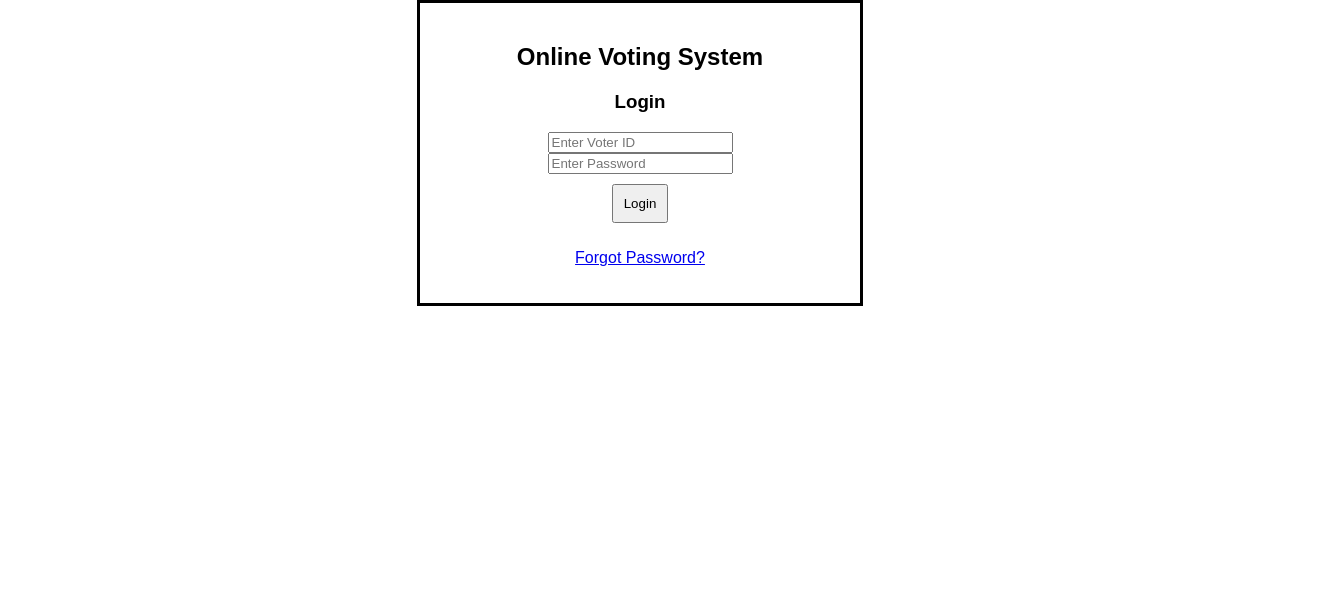
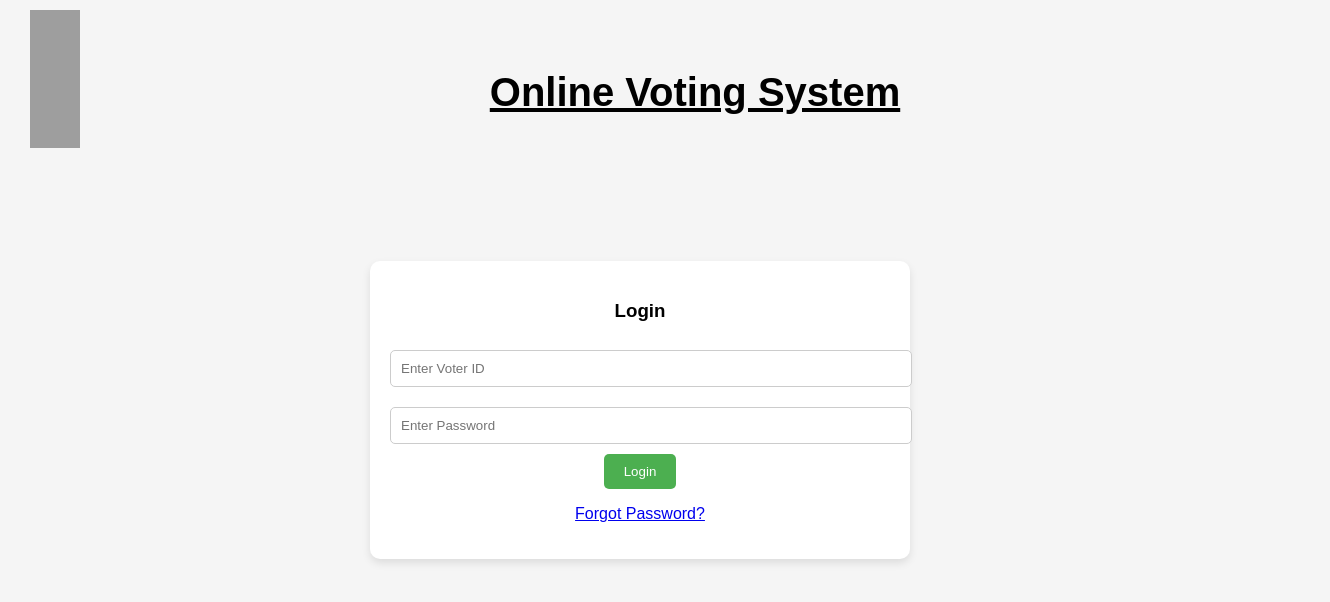
Before and after one commit to simonijain2/onlinevotingsystem, a plain HTML site: page index.html in a window 1280 px wide. Shown: the whole page, 1330 px wide, since content can reach past the window. Drawn offline with Linux system fonts and the light colour scheme; grey boxes are pictures that could not be loaded.

Commit message:
index.html

```diff
--- a/index.html
+++ b/index.html
@@ -5,21 +5,99 @@
     <meta name="viewport" content="width=device-width, initial-scale=1.0">
     <title>Online Voting System</title>
     <style>
+        /* General Styles */
         body {
             font-family: Arial, sans-serif;
+            margin: 0;
+            padding: 0;
+            height: 100vh;
+            background-color: #f5f5f5;
+            display: flex;
+            flex-direction: column;
+            justify-content: center;
+            align-items: center;
             text-align: center;
-            border: 3px solid black;
+        }
+
+        /* Header with Flag and Title */
+        header {
+            position: absolute;
+            top: 10px;
+            left: 10px;
+            display: flex;
+            justify-content: space-between;
+            width: 100%;
+            padding: 0 20px;
+        }
+
+        header img {
+            width: 50px;  /* India Flag Size */
+            height: auto;
+        }
+
+        h2 {
+            font-size: 2.5em;
+            text-decoration: underline; /* Underline the title */
+            margin-top: 60px; /* Space from top */
+        }
+
+        /* Container Styles */
+        .container {
+            margin-top: 20px;
             padding: 20px;
-            max-width: 400px;
-            margin: auto;
+            background-color: white;
+            border-radius: 10px;
+            box-shadow: 0 4px 8px rgba(0, 0, 0, 0.1);
+            width: 100%;
+            max-width: 500px;
         }
+
         .hidden { display: none; }
-        .container { margin-top: 20px; }
-        button { margin: 10px; padding: 10px; cursor: pointer; }
+
+        /* Input Styles */
+        input[type="text"], input[type="password"], input[type="email"] {
+            width: 100%;
+            padding: 10px;
+            margin: 10px 0;
+            border: 1px solid #ccc;
+            border-radius: 5px;
+        }
+
+        button {
+            background-color: #4CAF50;
+            color: white;
+            padding: 10px 20px;
+            border: none;
+            border-radius: 5px;
+            cursor: pointer;
+        }
+
+        button:hover {
+            background-color: #45a049;
+        }
+
+        /* Responsive Styling */
+        @media screen and (max-width: 600px) {
+            h2 {
+                font-size: 1.8em;
+            }
+            body {
+                font-size: 14px;
+                padding: 10px;
+            }
+        }
+
     </style>
 </head>
 <body>
-    <h2>Online Voting System</h2>
+    <!-- Header with India Flag -->
+    <header>
+        <img src="https://upload.wikimedia.org/wikipedia/en/4/41/Flag_of_India.svg" alt="India Flag">
+        <h2>Online Voting System</h2>
+        <div></div> <!-- Space on the right for symmetry -->
+    </header>
+
+    <!-- Login Page -->
     <div id="loginPage" class="container">
         <h3>Login</h3>
         <input type="text" id="voterId" placeholder="Enter Voter ID" required><br>
@@ -28,12 +106,14 @@
         <p><a href="#" onclick="showForgotPassword()">Forgot Password?</a></p>
     </div>
 
+    <!-- Forgot Password Page -->
     <div id="forgotPasswordPage" class="container hidden">
         <h3>Reset Password</h3>
         <input type="email" id="email" placeholder="Enter Your Email" required><br>
         <button onclick="verifyEmail()">Verify Email</button>
     </div>
 
+    <!-- Voting Page -->
     <div id="votingPage" class="container hidden">
         <h3>Cast Your Vote</h3>
         <p>Voter ID: <span id="displayVoterId"></span></p>
@@ -42,6 +122,7 @@
         <button onclick="submitVote()">Submit Vote</button>
     </div>
 
+    <!-- Thank You Page -->
     <div id="thankYouPage" class="container hidden">
         <h3>Thank You for Voting!</h3>
         <p>Your vote has been successfully recorded.</p>
```
